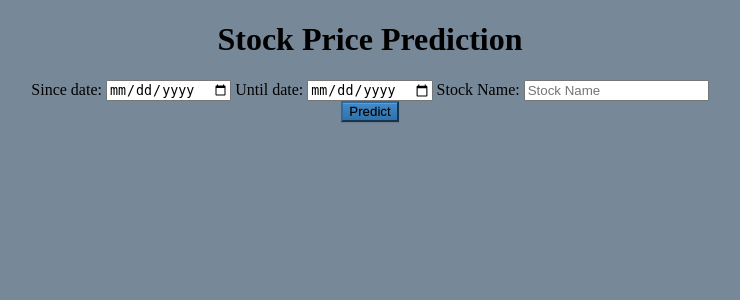
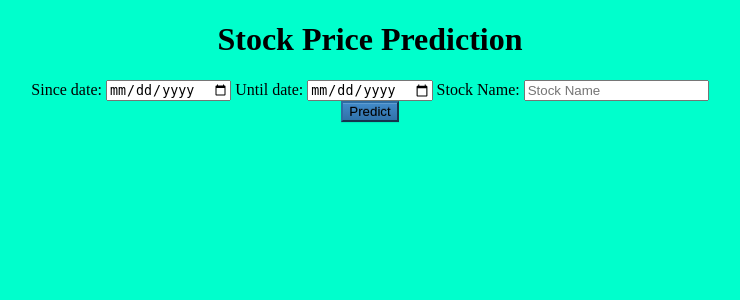
Before and after one commit to dipakbariya/StockPricePrediction2, a Flask app: page / in a window 1280 px wide. Shown: the top 300 px of the page, without its empty margins (270-1010 px from the left). Run offline with Flask 2, Linux system fonts and the light colour scheme.

Commit message:
Update index.html

```diff
--- a/templates/index.html
+++ b/templates/index.html
@@ -43,7 +43,7 @@
 
 <style>
         body {
-            background-color: lightslategray;
+            background-color: #00FFCC ;
             text-align: center;
             padding: 0px;
         }
```
